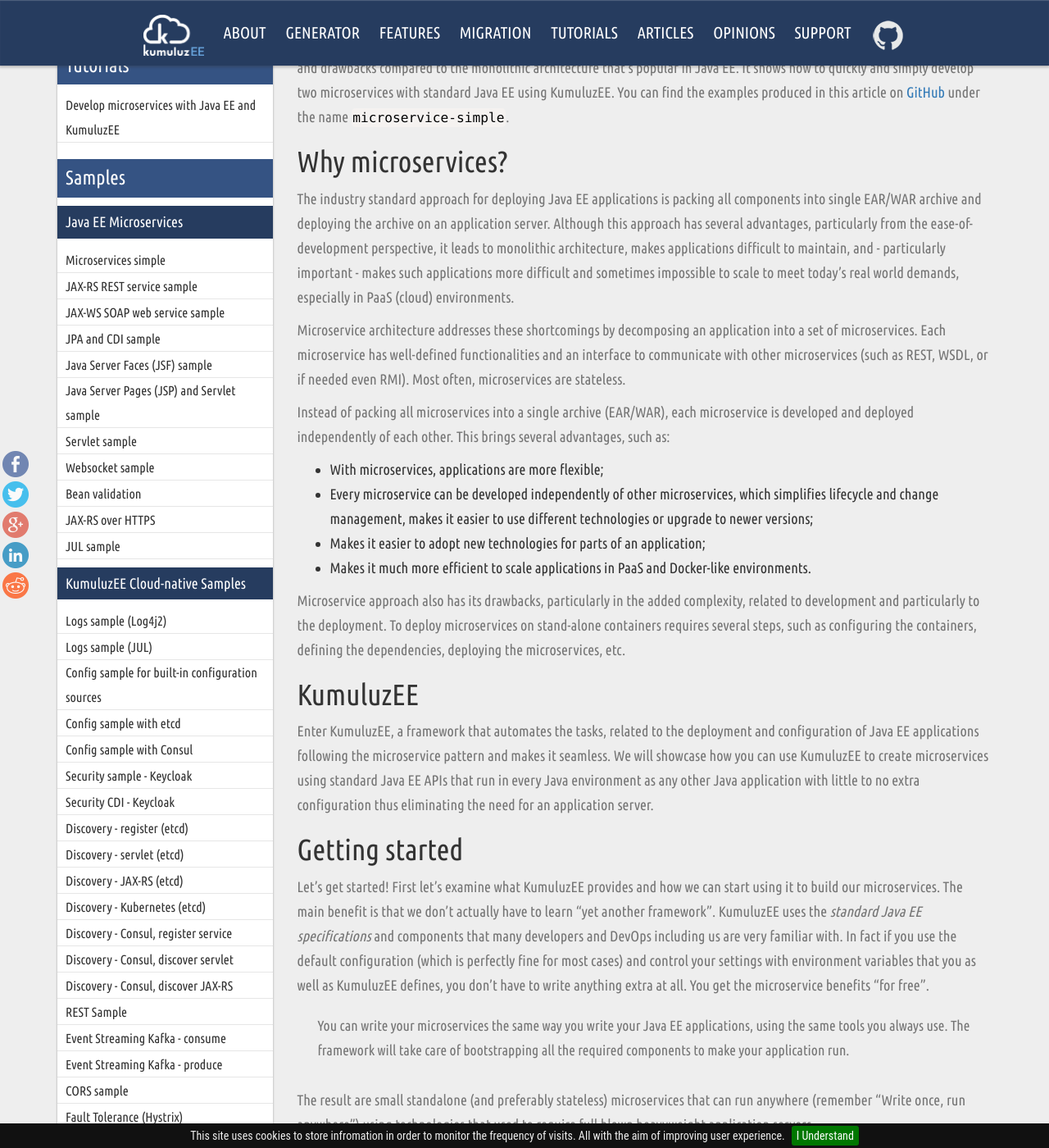
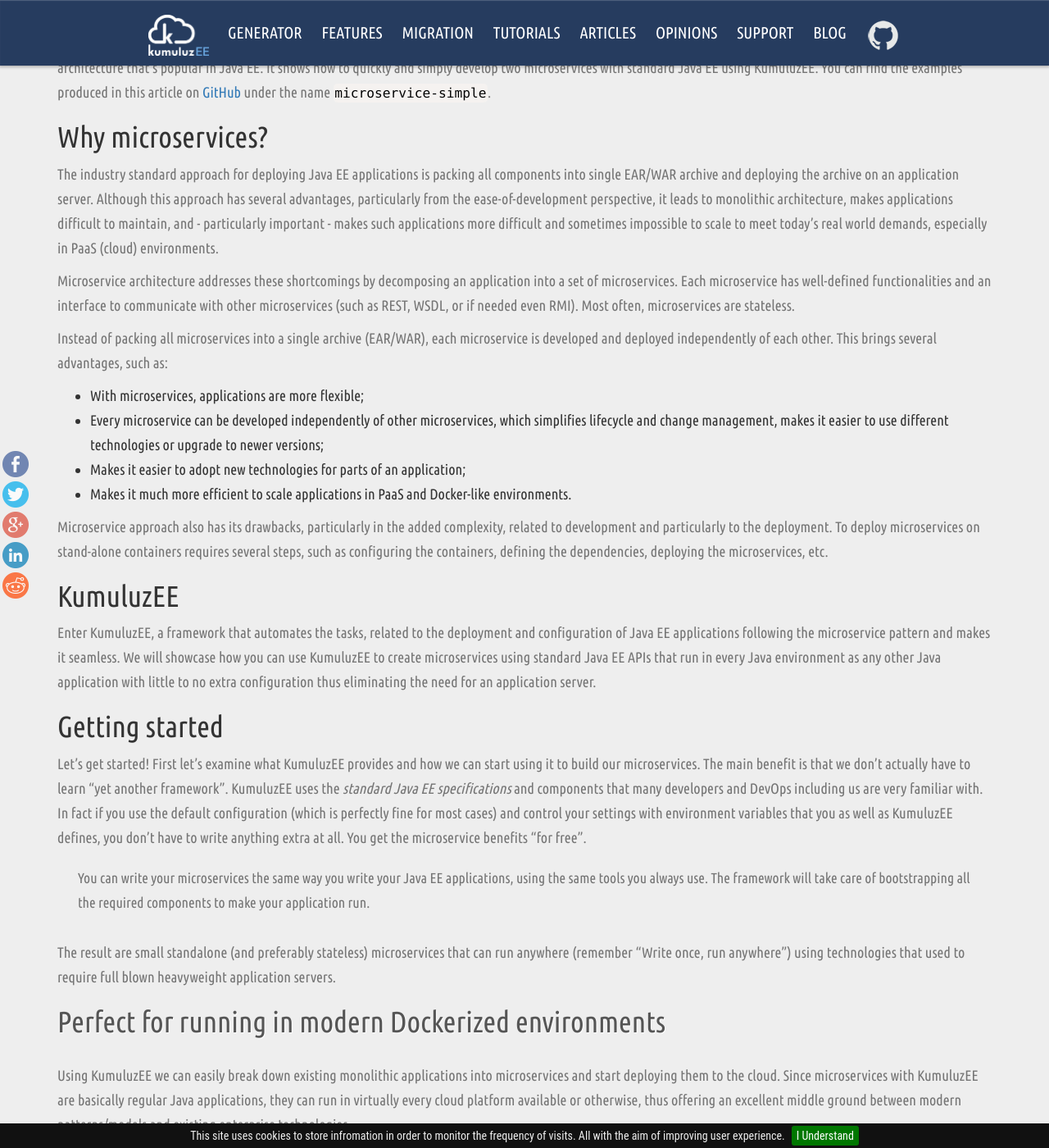
Before and after one commit to kumuluz/ee.kumuluz.com, a Jekyll site: the page built from _posts/2017-05-03-microservices-with-java-ee-and-kumuluzee-updated.markdown, in a window 1280 px wide and 1400 px high, scrolled down 233 px. Shown: the whole window at 82% size. Built offline with Jekyll 4.4.1, drawn with Linux system fonts in a browser that asks for light colours; nearby versions of some CDN libraries; comment, search, counter and statistics services are not loaded.

Commit message:
add link to blog, cleanup posts

```diff
--- a/_includes/header.html
+++ b/_includes/header.html
@@ -16,7 +16,6 @@
           <a href="{{ site.baseurl }}/"><img src="/assets/images/kumuluzee.png" /></a>
         </div>
         <ul class="nav navbar-nav">
-            <li id="about-link"><a href="{{ site.baseUrl }}/">ABOUT</a></li>
             <li id="generator-link"><a href="{{ '/generator?v=28092017' | prepend: site.baseurl }}">GENERATOR</a></li>
             <li id="features-link"><a href="{{ '/features' | prepend: site.baseUrl }}">FEATURES</a></li>
             <li id="migration-link"><a href="{{ '/migration' | prepend: site.baseUrl }}">MIGRATION</a></li>
@@ -24,6 +23,7 @@
             <li id="articles-link"><a href="{{ '/articles' | prepend: site.baseUrl }}">ARTICLES</a></li>
             <li id="opinions-link"><a href="{{ '/opinions' | prepend: site.baseurl }}">OPINIONS</a></li>
             <li id="support-link"><a href="{{ '/support' | prepend: site.baseUrl }}">SUPPORT</a></li>
+            <li id="blog-link"><a href="https://blog.kumuluz.com/">BLOG</a></li>
         </ul>
         <div class='navbar-image hidden-xs'>
           <a href="https://github.com/kumuluz" class="github" target="_blank"><img src="/assets/images/github.png" /></a>
@@ -61,9 +61,6 @@
   else if (location.pathname.indexOf('/generator') >= 0) {
     $('#generator-link').addClass('active');
   }
-  else {
-    $('#about-link').addClass('active');
-  }
 });
 $.cookieBar({
   fixed: true,
--- a/_layouts/post.html
+++ b/_layouts/post.html
@@ -6,61 +6,9 @@
 
 	<div class="container">
 		<div class="row header">
-			<div class="col-md-3">
-				<div class="tutorial-side-menu">
-					<h3>Tutorials</h3>
-					<a href="{{ site.posts[0].url | prepend: site.baseurl }}">Develop microservices with Java EE and KumuluzEE</a>
-
-					<h3>Samples</h3>
-					<h4>Java EE Microservices</h4>
-					<a href="https://github.com/kumuluz/kumuluzee-samples/tree/master/microservices-simple" target="_blank">Microservices simple</a>
-					<a href="https://github.com/kumuluz/kumuluzee-samples/tree/master/jax-rs" target="_blank">JAX-RS REST service sample</a>
-					<a href="https://github.com/kumuluz/kumuluzee-samples/tree/master/jax-ws" target="_blank">JAX-WS SOAP web service sample</a>
-					<a href="https://github.com/kumuluz/kumuluzee-samples/tree/master/jpa" target="_blank">JPA and CDI sample</a>
-					<a href="https://github.com/kumuluz/kumuluzee-samples/tree/master/jsf" target="_blank">Java Server Faces (JSF) sample</a>
-					<a href="https://github.com/kumuluz/kumuluzee-samples/tree/master/jsp" target="_blank">Java Server Pages (JSP) and Servlet sample</a>
-					<a href="https://github.com/kumuluz/kumuluzee-samples/tree/master/servlet" target="_blank">Servlet sample</a>
-					<a href="https://github.com/kumuluz/kumuluzee-samples/tree/master/websocket" target="_blank">Websocket sample</a>
-					<a href="https://github.com/kumuluz/kumuluzee-samples/tree/master/bean-validation" target="_blank">Bean validation</a>
-					<a href="https://github.com/kumuluz/kumuluzee-samples/tree/master/https" target="_blank">JAX-RS over HTTPS</a>
-					<a href="https://github.com/kumuluz/kumuluzee-samples/tree/master/jul" target="_blank">JUL sample</a>
-
-					<h4>KumuluzEE Cloud-native Samples</h4>
-					<a href="https://github.com/kumuluz/kumuluzee-samples/tree/master/kumuluzee-logs-log4j2" target="_blank">Logs sample (Log4j2)</a>
-					<a href="https://github.com/kumuluz/kumuluzee-samples/tree/master/kumuluzee-logs-jul" target="_blank">Logs sample (JUL)</a>
-					<a href="https://github.com/kumuluz/kumuluzee-samples/tree/master/kumuluzee-config" target="_blank">Config sample for built-in configuration sources</a>
-					<a href="https://github.com/kumuluz/kumuluzee-samples/tree/master/kumuluzee-config-etcd" target="_blank">Config sample with etcd</a>
-					<a href="https://github.com/kumuluz/kumuluzee-samples/tree/master/kumuluzee-config-consul" target="_blank">Config sample with Consul</a>
-					<a href="https://github.com/kumuluz/kumuluzee-samples/tree/master/kumuluzee-security-keycloak" target="_blank">Security sample - Keycloak</a>
-					<a href="https://github.com/kumuluz/kumuluzee-samples/tree/master/kumuluzee-security-cdi-keycloak" target="_blank">Security CDI - Keycloak</a>
-					<a href="https://github.com/kumuluz/kumuluzee-samples/tree/master/kumuluzee-discovery-etcd/discovery-etcd-register" target="_blank">Discovery - register (etcd)</a>
-					<a href="https://github.com/kumuluz/kumuluzee-samples/tree/master/kumuluzee-discovery-etcd/discovery-etcd-discover-servlet" target="_blank">Discovery - servlet (etcd)</a>
-					<a href="https://github.com/kumuluz/kumuluzee-samples/tree/master/kumuluzee-discovery-etcd/discovery-etcd-discover-jaxrs" target="_blank">Discovery - JAX-RS (etcd)</a>
-					<a href="https://github.com/kumuluz/kumuluzee-samples/tree/master/kumuluzee-discovery-etcd/discovery-etcd-kubernetes" target="_blank">Discovery - Kubernetes (etcd)</a>
-					<a href="https://github.com/kumuluz/kumuluzee-samples/tree/master/kumuluzee-discovery-consul/discovery-consul-register" target="_blank">Discovery - Consul, register service</a>
-					<a href="https://github.com/kumuluz/kumuluzee-samples/tree/master/kumuluzee-discovery-consul/discovery-consul-discover-servlet" target="_blank">Discovery - Consul, discover servlet</a>
-					<a href="https://github.com/kumuluz/kumuluzee-samples/tree/master/kumuluzee-discovery-consul/discovery-consul-discover-jaxrs" target="_blank">Discovery - Consul, discover JAX-RS</a>
-					<a href="https://github.com/kumuluz/kumuluzee-samples/tree/master/kumuluzee-rest" target="_blank">REST Sample</a>
-					<a href="https://github.com/kumuluz/kumuluzee-samples/tree/master/kumuluzee-streaming-kafka/kumuluzee-streaming-kafka-consumer" target="_blank">Event Streaming Kafka - consume</a>
-					<a href="https://github.com/kumuluz/kumuluzee-samples/tree/master/kumuluzee-streaming-kafka/kumuluzee-streaming-kafka-producer" target="_blank">Event Streaming Kafka - produce</a>
-					<a href="https://github.com/kumuluz/kumuluzee-samples/tree/master/kumuluzee-cors" target="_blank">CORS sample</a>
-					<a href="https://github.com/kumuluz/kumuluzee-samples/tree/master/kumuluzee-fault-tolerance-hystrix" target="_blank">Fault Tolerance (Hystrix)</a>
-					<a href="https://github.com/kumuluz/kumuluzee-samples/tree/master/kumuluzee-metrics" target="_blank">Metrics sample</a>
-					<a href="https://github.com/kumuluz/kumuluzee-samples/tree/master/kumuluzee-health" target="_blank">Health sample</a>
-				</div>
+			<div class="col-xs-12">
+				{{ content }}
 			</div>
-			<script>
-				var links = document.querySelectorAll(".tutorial-side-menu > a");
-				var href = window.location.href;
-				for(var i=0; i<links.length; i++){
-					if(links[i].href === href){
-						links[i].classList.add("active");
-					}
-				}
-			</script>
-			<div class="col-md-9">
-    			{{ content }}
-  			</div>
-  		</div>
-  	</div>
+		</div>
+	</div>
 </div>
```
